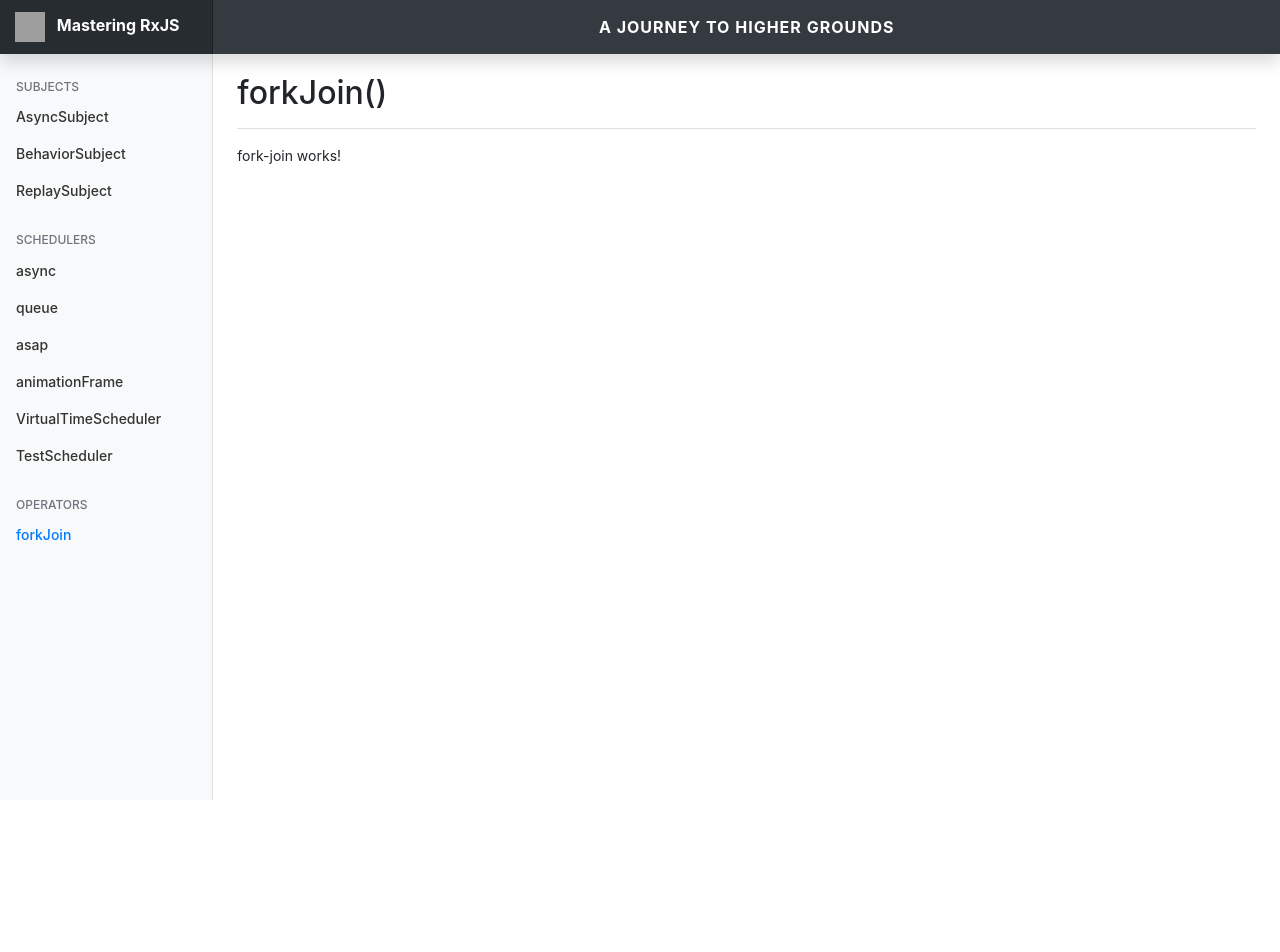
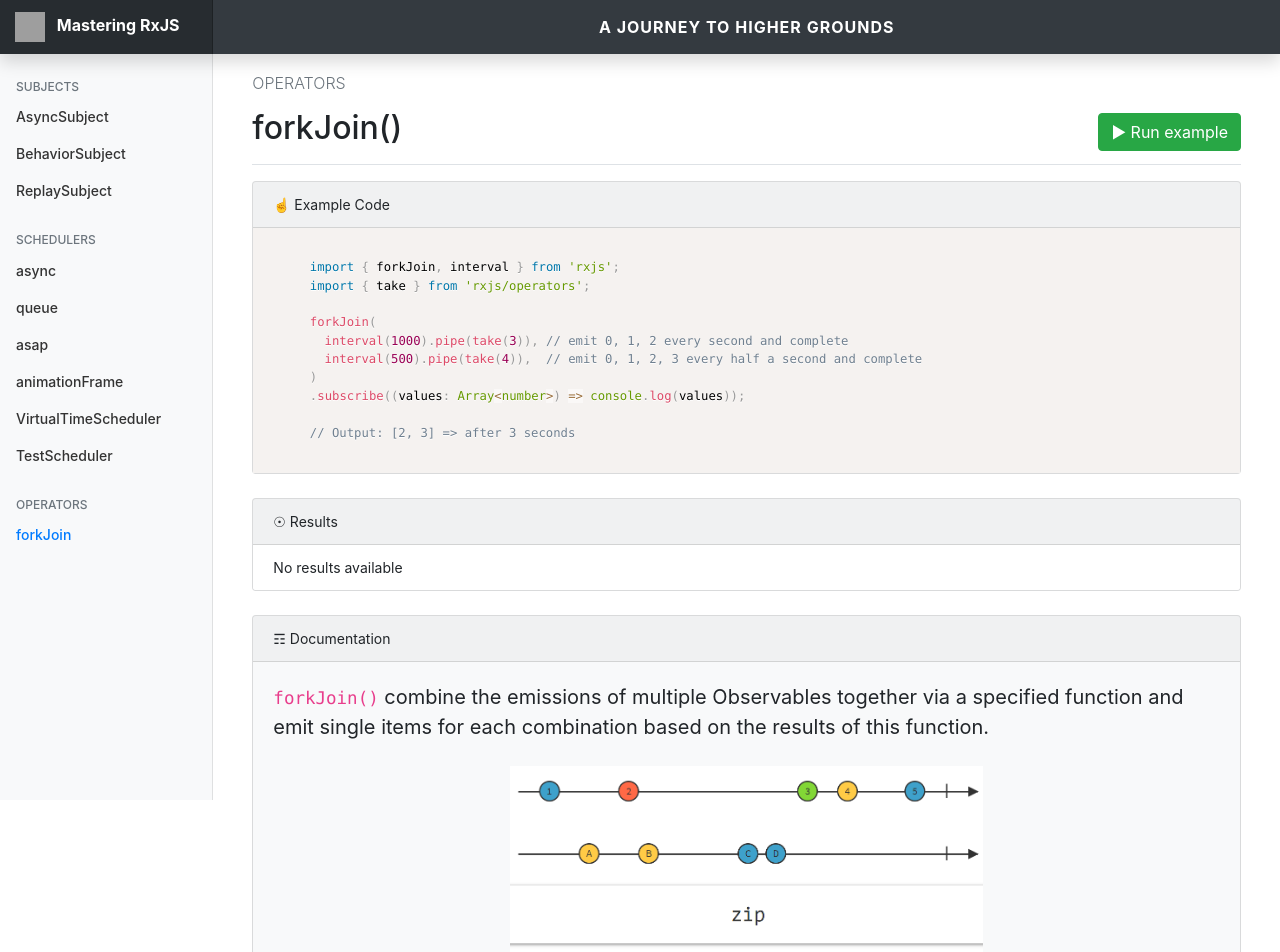
Before and after one commit to Adrael/mastering-rxjs, an Angular app: page /operators/forkJoin in a window 1280 px wide. Shown: the top 952 px of the page. Before the commit the page ends 800 px from the top, so only its background shows below. Built offline with nearby package versions, Linux system fonts and the light colour scheme; grey boxes are pictures that could not be loaded.

Commit message:
Improvements, Adding forkJoin

```diff
--- a/src/app/components/documentation/documentation.component.html
+++ b/src/app/components/documentation/documentation.component.html
@@ -4,6 +4,11 @@
   <div class="card-body">
     <blockquote class="blockquote mb-0">
       <ng-content></ng-content>
+
+      <div class="text-center my-4" *ngIf="marble">
+        <img [src]="marble" alt="Marble diagram" class="marble">
+      </div>
+
       <footer class="blockquote-footer text-right">
         <cite>
           <a [href]="link" target="_blank" rel="noreferrer">
--- a/src/app/components/documentation/documentation.component.scss
+++ b/src/app/components/documentation/documentation.component.scss
@@ -0,0 +1,3 @@
+.marble {
+  max-width: 50%;
+}
--- a/src/app/components/documentation/documentation.component.ts
+++ b/src/app/components/documentation/documentation.component.ts
@@ -7,4 +7,5 @@ import { Component, Input } from '@angular/core';
 })
 export class DocumentationComponent {
   @Input() public link: string;
+  @Input() public marble: string;
 }
--- a/src/app/components/operators/fork-join/fork-join.component.html
+++ b/src/app/components/operators/fork-join/fork-join.component.html
@@ -1,7 +1,29 @@
-<div class="d-flex justify-content-between flex-wrap flex-md-nowrap align-items-center pt-3 pb-2 mb-3 border-bottom">
-  <h1 class="h2">forkJoin()</h1>
+<div class="container">
+  <app-header title="forkJoin()" category="Operators"
+              [isRunning]="isRunning" (onStop)="stop()" (onStart)="start()"></app-header>
+
+  <app-example-code>
+    <pre class="my-0"><code class="language-ts">
+      import &#123; forkJoin, interval &#125; from 'rxjs';
+      import &#123; take &#125; from 'rxjs/operators';
+
+      forkJoin(
+        interval(1000).pipe(take(3)), // emit 0, 1, 2 every second and complete
+        interval(500).pipe(take(4)),  // emit 0, 1, 2, 3 every half a second and complete
+      )
+      .subscribe((values: Array&lt;number&gt;) => console.log(values));
+
+      // Output: [2, 3] => after 3 seconds
+    </code></pre>
+  </app-example-code>
+
+  <app-results [results]="results"></app-results>
+
+  <app-documentation link="https://rxjs.dev/api/index/function/forkJoin"
+                     marble="/assets/forkJoin.png">
+    <p>
+      <code>forkJoin()</code> combine the emissions of multiple Observables together via a specified function and emit
+      single items for each combination based on the results of this function.
+    </p>
+  </app-documentation>
 </div>
-
-<p>
-  fork-join works!
-</p>
--- a/src/app/components/operators/fork-join/fork-join.component.ts
+++ b/src/app/components/operators/fork-join/fork-join.component.ts
@@ -1,15 +1,23 @@
-import { Component, OnInit } from '@angular/core';
+import {Component} from '@angular/core';
+import {BasePageComponent} from '../../base-page/base-page.component';
+import {IPageComponent} from '../../../interfaces/page-component.interface';
+import {forkJoin, interval} from 'rxjs';
+import {take} from 'rxjs/operators';
 
 @Component({
   selector: 'app-fork-join',
   templateUrl: './fork-join.component.html',
   styleUrls: ['./fork-join.component.scss']
 })
-export class ForkJoinComponent implements OnInit {
+export class ForkJoinComponent extends BasePageComponent implements IPageComponent {
+  public start(): void {
+    super.start();
 
-  constructor() { }
+    const observable = forkJoin(
+      interval(1000).pipe(take(3)), // emit 0, 1, 2 every second and complete
+      interval(500).pipe(take(4)),  // emit 0, 1, 2, 3 every half a second and complete
+    );
 
-  ngOnInit() {
+    this.plug(observable);
   }
-
 }
--- a/src/app/components/subjects/async-subject/async-subject.component.html
+++ b/src/app/components/subjects/async-subject/async-subject.component.html
@@ -20,7 +20,8 @@
 
   <app-results [results]="results"></app-results>
 
-  <app-documentation link="https://rxjs.dev/api/index/class/AsyncSubject">
+  <app-documentation link="https://rxjs.dev/api/index/class/AsyncSubject"
+                     marble="http://reactivex.io/documentation/operators/images/S.AsyncSubject.png">
     <p>
       An <code>AsyncSubject</code> emits the last value (and only the last value) emitted by the source Observable,
       and only after that source Observable completes.
--- a/src/app/components/subjects/behavior-subject/behavior-subject.component.html
+++ b/src/app/components/subjects/behavior-subject/behavior-subject.component.html
@@ -23,7 +23,8 @@
 
   <app-results [results]="results"></app-results>
 
-  <app-documentation link="https://rxjs.dev/api/index/class/BehaviorSubject">
+  <app-documentation link="https://rxjs.dev/api/index/class/BehaviorSubject"
+                     marble="http://reactivex.io/documentation/operators/images/S.BehaviorSubject.png">
     <p>
       A <code>BehaviorSubject</code> requires an initial value and emits its current value whenever it is subscribed to.
     </p>
--- a/src/app/components/subjects/replay-subject/replay-subject.component.html
+++ b/src/app/components/subjects/replay-subject/replay-subject.component.html
@@ -29,7 +29,8 @@
 
   <app-results [results]="results"></app-results>
 
-  <app-documentation link="https://rxjs.dev/api/index/class/ReplaySubject">
+  <app-documentation link="https://rxjs.dev/api/index/class/ReplaySubject"
+                     marble="http://reactivex.io/documentation/operators/images/S.ReplaySubject.png">
     <p>
       The <code>ReplaySubject</code> "replays" or emits old values to new subscribers.
       It buffers a set number of values and will emit those values immediately to any new subscribers in addition to
```
Also changed, not shown: src/assets/forkJoin.png (added).
